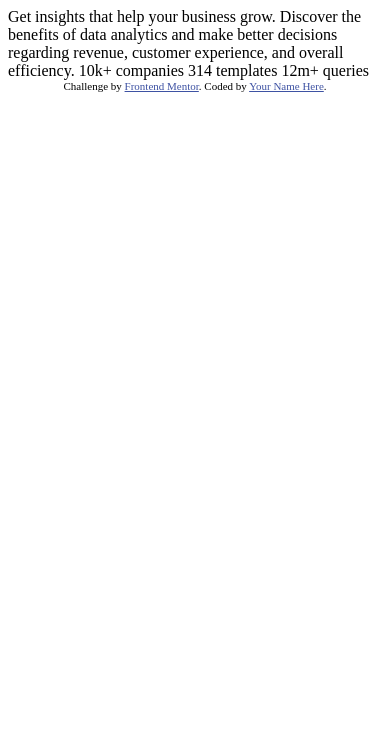
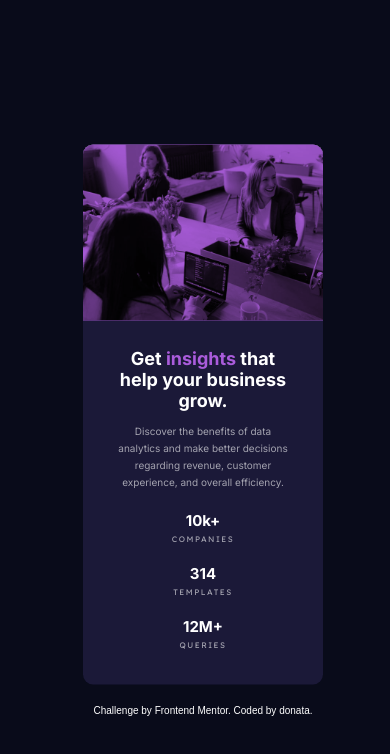
Before and after one commit to donataizekor/stats_preview, a plain HTML site: page index.html in a window 390 px wide. Drawn offline with Linux system fonts and the light colour scheme.

Commit message:
added card with desktop and mobile view

```diff
--- a/index.html
+++ b/index.html
@@ -5,29 +5,49 @@
   <meta name="viewport" content="width=device-width, initial-scale=1.0"> <!-- displays site properly based on user's device -->
 
   <link rel="icon" type="image/png" sizes="32x32" href="./images/favicon-32x32.png">
+  <link rel="stylesheet" href="main.css">
 
   <title>Frontend Mentor | Stats preview card component</title>
-
-  <!-- Feel free to remove these styles or customise in your own stylesheet 👍 -->
-  <style>
-    .attribution { font-size: 11px; text-align: center; }
-    .attribution a { color: hsl(228, 45%, 44%); }
-  </style>
 </head>
 <body>
 
-  Get insights that help your business grow.
+  <main>
+    <div class="container">
+      <div class="header-mobile">
+        <img src="images/image-header-mobile.jpg" alt="header-mobile"/>
+      </div>
 
-  Discover the benefits of data analytics and make better decisions regarding revenue, customer
-  experience, and overall efficiency.
+      <div class="flex-item header-txt">
+        <h1>Get <span class="accent">insights</span> that help your business grow.</h1>
+        <p>Discover the benefits of data analytics and make better decisions regarding revenue, customer
+          experience, and overall efficiency.</p>
 
-  10k+ companies
-  314 templates
-  12m+ queries
+        <ul>
+          <li>
+            <h2>10k+</h2>
+            <h3>COMPANIES</h3>
+          </li>
+          <li>
+            <h2>314</h2>
+            <h3>TEMPLATES</h3>
+          </li>
+          <li>
+            <h2>12M+</h2>
+            <h3>QUERIES</h3>
+          </li>
+        </ul>
+      </div>
 
-  <div class="attribution">
+      <div class="header-desktop">
+        <img src="images/image-header-desktop.jpg" alt="header-desktop"/>
+      </div>
+
+    </div>
+  </main>
+
+  <footer class="attribution">
     Challenge by <a href="https://www.frontendmentor.io?ref=challenge" target="_blank">Frontend Mentor</a>.
-    Coded by <a href="#">Your Name Here</a>.
-  </div>
+    Coded by <a href="https://www.frontendmentor.io/profile/donataizekor" target="_blank">donata</a>.
+  </footer>
 </body>
 </html>
--- /dev/null
+++ b/main.css
@@ -0,0 +1,158 @@
+@import url('https://fonts.googleapis.com/css2?family=Inter:wght@400;700&family=Lexend+Deca&display=swap&DM+Sans:wght@400;500;700&display=swap');
+
+body{
+    background-color: hsl(233, 47%, 7%);
+    /* to centre the card element */
+    position: absolute;
+    top: 50%;
+    left: 50%;
+    -ms-transform: translate(-50%, -50%);
+    transform: translate(-50%, -50%);
+}
+
+.container{
+    background-color: hsl(244, 38%, 16%);
+    width: 240px;
+    height: 540px;
+    border-radius: 10px;
+    text-align: center;
+}
+
+.header-mobile{
+    border-radius: 10px 10px 0 0;
+    background-color: hsl(277, 64%, 61%); /* colored overlay */
+}
+
+.header-mobile img{
+    display: block; /* to remove weird gap under image */
+    mix-blend-mode: multiply; /* blending colored overlay with image */
+    width: 240px;
+    border-radius: 10px 10px 0 0;
+}
+
+.header-txt{
+    padding: 15px 35px;
+    font-family: 'Inter', sans-serif;
+}
+
+.header-txt h1{
+    font-size: 18px;
+    color: hsl(0, 0%, 100%)
+}
+
+.header-txt .accent{
+    color: hsl(277, 64%, 61%);
+}
+
+.header-txt p{
+    font-size: 10px;
+    color: hsla(0, 0%, 100%, 0.6);
+    line-height: 1.7;
+}
+
+ul{
+    padding: 0;
+    list-style: none;
+}
+
+li{
+    margin: 20px 0 0 0;
+}
+
+li > h2{
+    font-size: 15px;
+    margin: 0;
+    color: hsl(0, 0%, 100%);
+    font-family: 'Inter', 'sans-serif';
+}
+
+li > h3{
+    font-size: 8px;
+    font-weight: 400;
+    letter-spacing: 1.5px;
+    color: hsla(0, 0%, 100%, 0.6);
+    font-family: 'Lexend Deca', sans-serif;
+    margin: 4px 0;
+}
+
+.header-desktop{
+    display: none; /* removing desktop view header */
+}
+
+.attribution{
+    font-size: 10px;
+    margin: 20px 0 0 0;
+    color: #fff;
+    text-align: center;
+    font-family: 'DM Sans', sans-serif;
+}
+
+.attribution a{
+    color: #fff;
+    text-decoration: none;
+}
+
+.attribution a:hover{
+    color: hsl(277, 64%, 61%)
+}
+
+
+
+@media only screen and (min-width: 980px) { /*desktop view*/
+    .header-mobile{
+        display: none; /* removing mobile view header */
+    }
+
+    .header-desktop{
+        display: inline; /* making desktop view  visibile */
+    }
+
+    .container{
+        display: grid;
+        grid-template-columns: 1fr 1fr;
+        height: 350px;
+        width: 850px;
+        text-align: left;
+    }
+
+    .header-txt{
+        padding: 30px 50px;
+    }
+
+    .header-txt > h1{
+        font-size: 28px;
+    }
+
+    .header-txt > p{
+        font-size: 12px;
+        margin: 0 40px 40px 0;
+    }
+
+    .header-desktop{
+        border-radius: 0 10px 10px 0;
+        background-color: hsl(277, 64%, 61%);
+    }
+
+    .header-desktop img{
+        mix-blend-mode: multiply;
+        height: 350px;
+        display: block;
+        border-radius: 0 10px 10px 0;
+    }
+
+    ul{
+        display: inline-flex;
+    }
+
+    li{
+        margin: 0 50px 0 0;
+    }
+
+    li > h2{
+        font-size: 20px;
+    }
+
+    li > h3{
+        font-size: 9.5px;
+    }
+}
```
